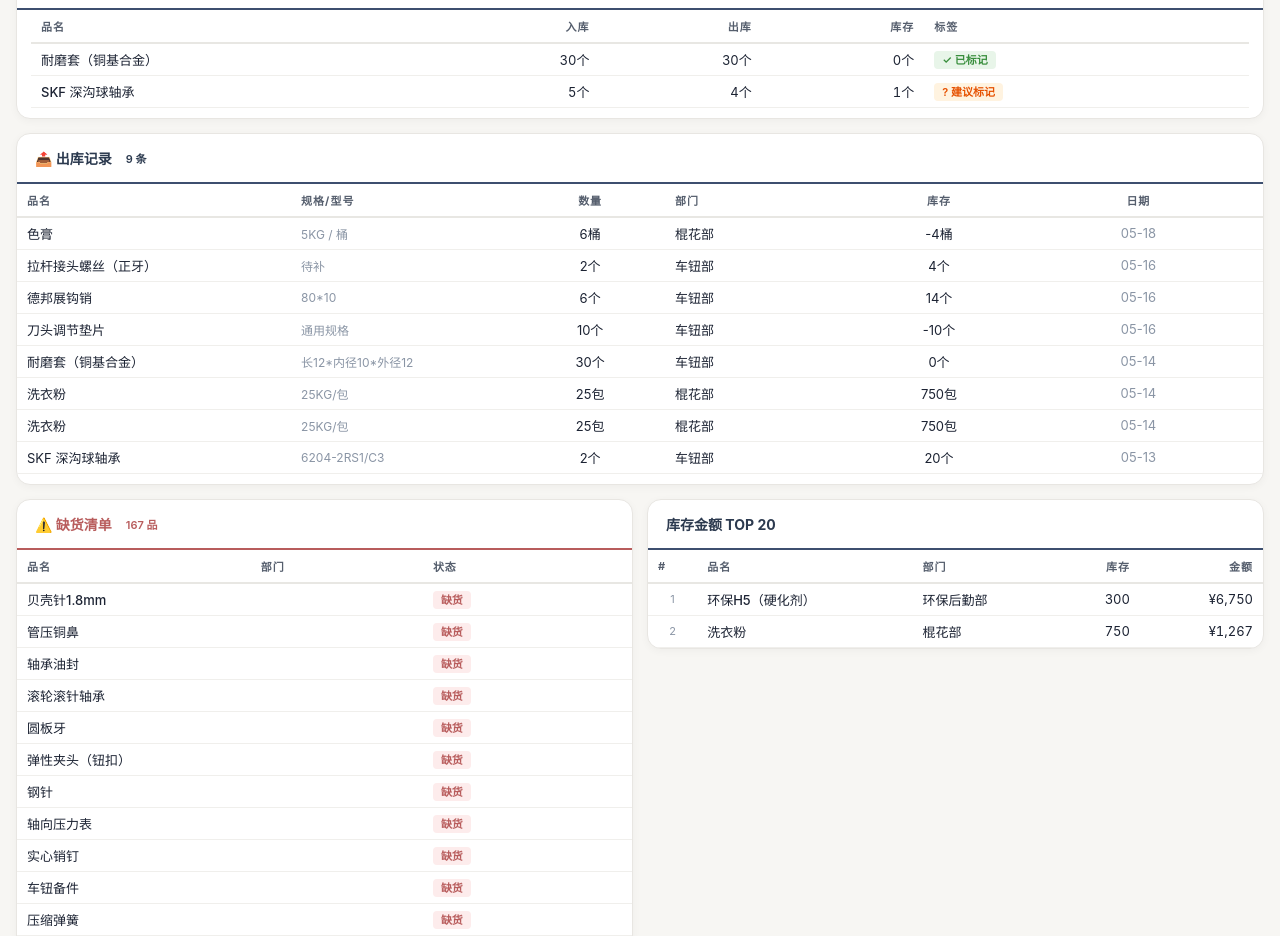
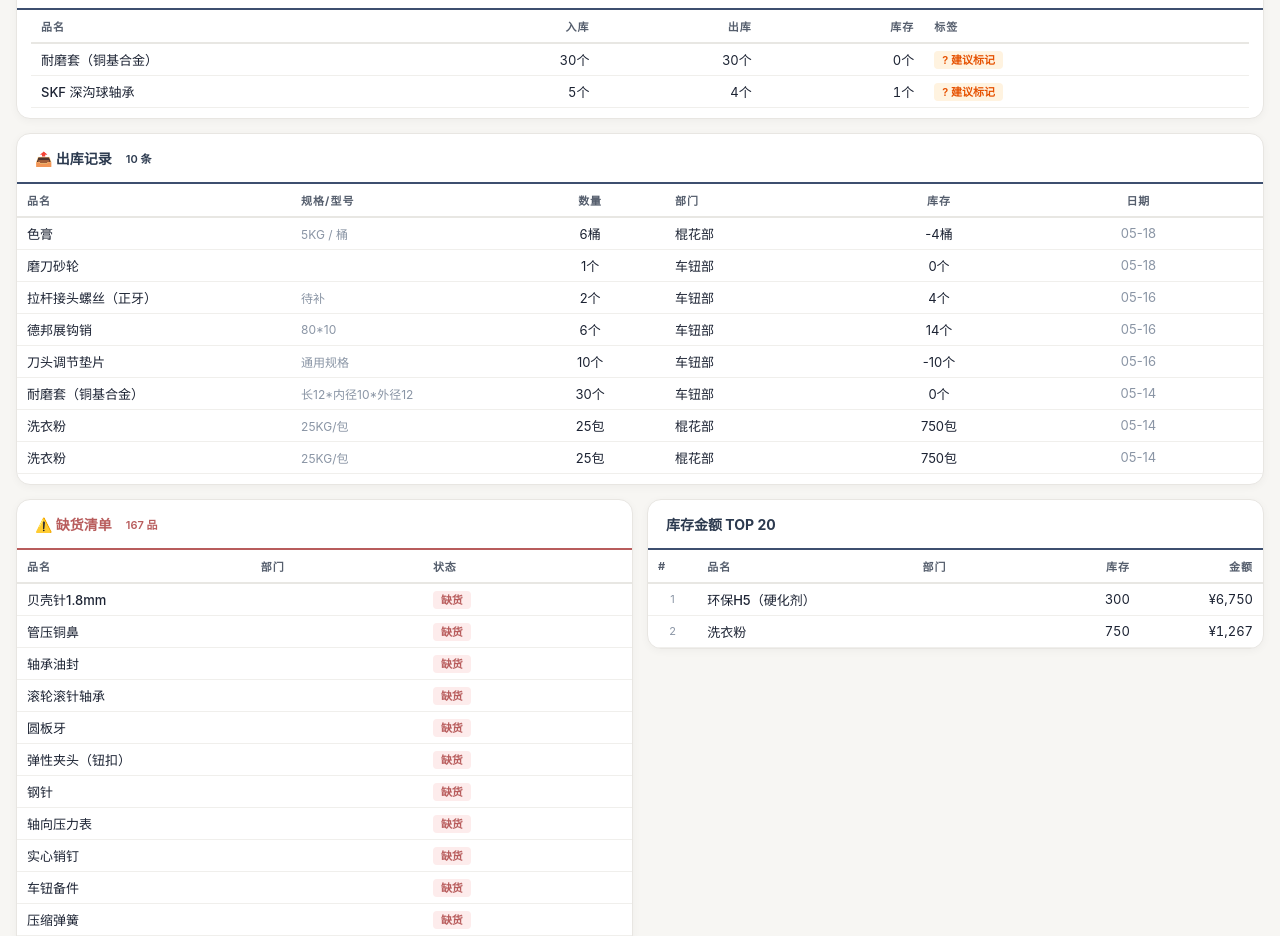
Before and after one commit to wayne8877/hs-inventory-dashboard, a website: page index.html in a window 1280 px wide. Shown: the part 1864-2800 px from the top of the page. Drawn offline with Linux system fonts and the light colour scheme.

Commit message:
刷新 05-19 09:00

```diff
--- a/index.html
+++ b/index.html
@@ -203,7 +203,7 @@ body{
     <div><div class="brand-name">合盛辅料</div><div class="brand-en">HeSheng Button</div></div>
   </div>
   <div class="hdr-info">
-    <div class="hdr-info-item"><div class="hdr-info-label">Updated</div><div class="hdr-info-value">2026-05-18 18:00</div></div>
+    <div class="hdr-info-item"><div class="hdr-info-label">Updated</div><div class="hdr-info-value">2026-05-19 09:00</div></div>
     <div class="hdr-divider"></div>
     <div class="hdr-info-item"><div class="hdr-info-label">Source</div><div class="hdr-info-value">Feishu Bitable</div></div>
   </div>
@@ -214,7 +214,7 @@ body{
 <div class="o-section">
   <div class="o-header">
     <div class="o-title">📋 订单追踪</div>
-    <div class="o-updated">更新于 2026-05-18 18:00</div>
+    <div class="o-updated">更新于 2026-05-19 09:00</div>
   </div>
   <div class="o-kpi-row"><div class="okpi"><div class="okpi-icon" style="background:#EBF4FF;color:#2980B9">📋</div><div class="okpi-body"><div class="okpi-num">15</div><div class="okpi-label">全部订单</div></div><div class="okpi-sub">本月0单</div></div>
 <div class="okpi"><div class="okpi-icon" style="background:#E8F8F0;color:#27AE60">⚖</div><div class="okpi-body"><div class="okpi-num">877G</div><div class="okpi-label">订单总量 </div></div><div class="okpi-sub">本月0G</div></div>
@@ -353,7 +353,7 @@ body{
       <table>
         <thead><tr><th style="width:30%">品名</th><th class="tr" style="width:12%">入库</th><th class="tr" style="width:12%">出库</th><th class="tr" style="width:12%">库存</th><th style="width:24%">标签</th></tr></thead>
         <tbody>
-        <tr><td class="td-name">耐磨套（铜基合金）</td><td class="tr">30个</td><td class="tr">30个</td><td class="tr">0个</td><td><span class="st g">✓ 已标记</span></td></tr>
+        <tr><td class="td-name">耐磨套（铜基合金）</td><td class="tr">30个</td><td class="tr">30个</td><td class="tr">0个</td><td><span class="st o">? 建议标记</span></td></tr>
         <tr><td class="td-name">SKF 深沟球轴承</td><td class="tr">5个</td><td class="tr">4个</td><td class="tr">1个</td><td><span class="st o">? 建议标记</span></td></tr>
         </tbody>
       </table>
@@ -361,10 +361,11 @@ body{
 </div>
 
 <div class="card section-gap">
-  <div class="ctitle navy">📤 出库记录 <span class="cnt">9 条</span></div>
+  <div class="ctitle navy">📤 出库记录 <span class="cnt">10 条</span></div>
   <div class="tbl-scroll" style="max-height:300px;overflow-y:auto">
 <table style="table-layout:fixed;width:100%"><colgroup><col style="width:22%"><col style="width:18%"><col style="width:12%"><col style="width:16%"><col style="width:12%"><col style="width:20%"></colgroup><thead><tr><th>品名</th><th>规格/型号</th><th style="text-align:center">数量</th><th>部门</th><th style="text-align:center">库存</th><th style="text-align:center;white-space:nowrap">日期</th></tr></thead><tbody>
         <tr><td class="name">色膏</td><td class="spec">5KG / 桶</td><td style="text-align:center">6桶</td><td>棍花部</td><td style="text-align:center">-4桶</td><td style="text-align:center;color:#8A95A5">05-18</td></tr>
+        <tr><td class="name">磨刀砂轮</td><td class="spec"></td><td style="text-align:center">1个</td><td>车钮部</td><td style="text-align:center">0个</td><td style="text-align:center;color:#8A95A5">05-18</td></tr>
         <tr><td class="name">拉杆接头螺丝（正牙）</td><td class="spec">待补</td><td style="text-align:center">2个</td><td>车钮部</td><td style="text-align:center">4个</td><td style="text-align:center;color:#8A95A5">05-16</td></tr>
         <tr><td class="name">德邦展钩销</td><td class="spec">80*10</td><td style="text-align:center">6个</td><td>车钮部</td><td style="text-align:center">14个</td><td style="text-align:center;color:#8A95A5">05-16</td></tr>
         <tr><td class="name">刀头调节垫片</td><td class="spec">通用规格</td><td style="text-align:center">10个</td><td>车钮部</td><td style="text-align:center">-10个</td><td style="text-align:center;color:#8A95A5">05-16</td></tr>
@@ -445,8 +446,8 @@ body{
       <table>
         <thead><tr><th style="width:8%">#</th><th style="width:35%">品名</th><th style="width:20%">部门</th><th class="tr" style="width:17%">库存</th><th class="tr" style="width:20%">金额</th></tr></thead>
         <tbody>
-        <tr><td class="td-num">1</td><td class="td-name">环保H5（硬化剂）</td><td>环保后勤部</td><td class="tr">300</td><td class="tr">¥6,750</td></tr>
-        <tr><td class="td-num">2</td><td class="td-name">洗衣粉</td><td>棍花部</td><td class="tr">750</td><td class="tr">¥1,267</td></tr>
+        <tr><td class="td-num">1</td><td class="td-name">环保H5（硬化剂）</td><td></td><td class="tr">300</td><td class="tr">¥6,750</td></tr>
+        <tr><td class="td-num">2</td><td class="td-name">洗衣粉</td><td></td><td class="tr">750</td><td class="tr">¥1,267</td></tr>
         </tbody>
       </table>
     </div>
```
